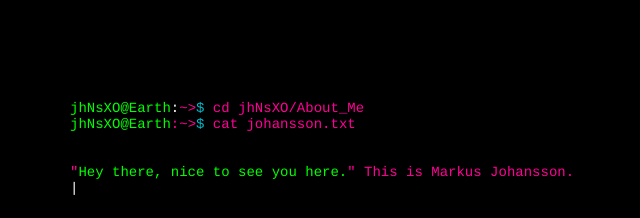
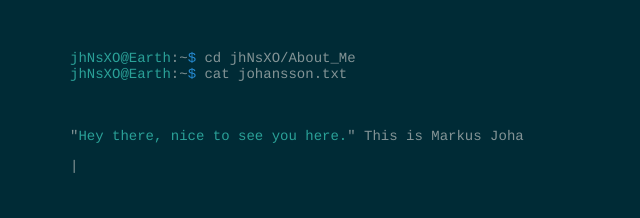
Before and after one commit to jhNsXO/terminal-cv, a plain HTML site: page index.html in a window 1280 px wide. Shown: the whole page, without its empty margins (195-835 px from the left). Drawn offline with nearby package versions, Linux system fonts and the light colour scheme.

Commit message:
solarized

```diff
--- a/assets/css/index.css
+++ b/assets/css/index.css
@@ -1,32 +1,32 @@
 body {
-  background-color: #000;
+  background-color: #002b36;
 }
 
 #console {
   font-family: courier, monospace;
-  color: #fff;
+  color: #839496;
   max-width: 750px;
   margin-left: auto;
   margin-right: auto;
-  margin-top: 100px;
+  margin-top: 50px;
   font-size: 14px;
 }
 
 a {
-  color: #0bc;
+  color: #268bd2;
   text-decoration: none;
 }
 
 #a {
-  color: #0f0;
+  color: #2aa198;
 }
 
 #c {
-  color: #0bc;
+  color: #268bd2;
 }
 
 #b {
-  color: #ff0096;
+  color: #839496;
 }
 
 #k {
@@ -34,17 +34,17 @@ a {
 }
 
 #op {
-  color: #888888;
+  color: #839496;
 }
 
 @keyframes change {
   0% {
-    color: #0f0;
+    color: #2aa198;
   }
   50% {
-    color: #0f0;
+    color: #2aa198;
   }
   99% {
-    color: black;
+    color: #002b36;
   }
 }
--- a/jhns.html
+++ b/jhns.html
@@ -1,18 +1,17 @@
-<span id="a">jhNsXO@Earth</span>:<span id="b">~</span
-><span id="c">$</span> cd jhNsXO/About_Me
-<span id="a">jhNsXO@Earth</span>:<span id="b">~</span
-><span id="c">$</span> cat johansson.txt<br /><br />
-"<span id="k">Hey there, nice to see you here.</span>" This is Markus Johansson.
-<p>Welcome</p>
+<span id="a">jhNsXO@Earth</span>:<span id="b">~</span><span id="c">$</span> cd jhNsXO/About_Me
+<span id="a">jhNsXO@Earth</span>:<span id="b">~</span><span id="c">$</span> cat johansson.txt<br /><br />
+<p>"<span id="k">Hey there, nice to see you here.</span>" This is Markus Johansson.</p>
 <p>
-  I am a student, you can checkout my resume here.
+  I am a student, you can checkout my resume here.<br />
   <a href="./cv.pdf"> Resume</a>
 </p>
 <p>
-  I usally waste my time doing cool little projects.<br /><br /><br /> You can check some of them out on my <a href="https://github.com/jhNsXO/" >GitHub</a>.
+  I usally waste my time doing little side projects.<br />
+  You can check some of them out over on my <a href="https://github.com/jhNsXO/" >GitHub</a>.
+</p>
+<p>
+  You can also contact me through email, feel free to send me one at
+  <a href = "mailto: markus@johansson.uk">"markus@johansson.uk"</a>.
 </p>
 
-You can also contact me through email, feel free to send me an email at
-<a href = "mailto: markus@johansson.uk">"markus@johansson.uk"</a>.
-
 <p>Cheers!</p>
```
